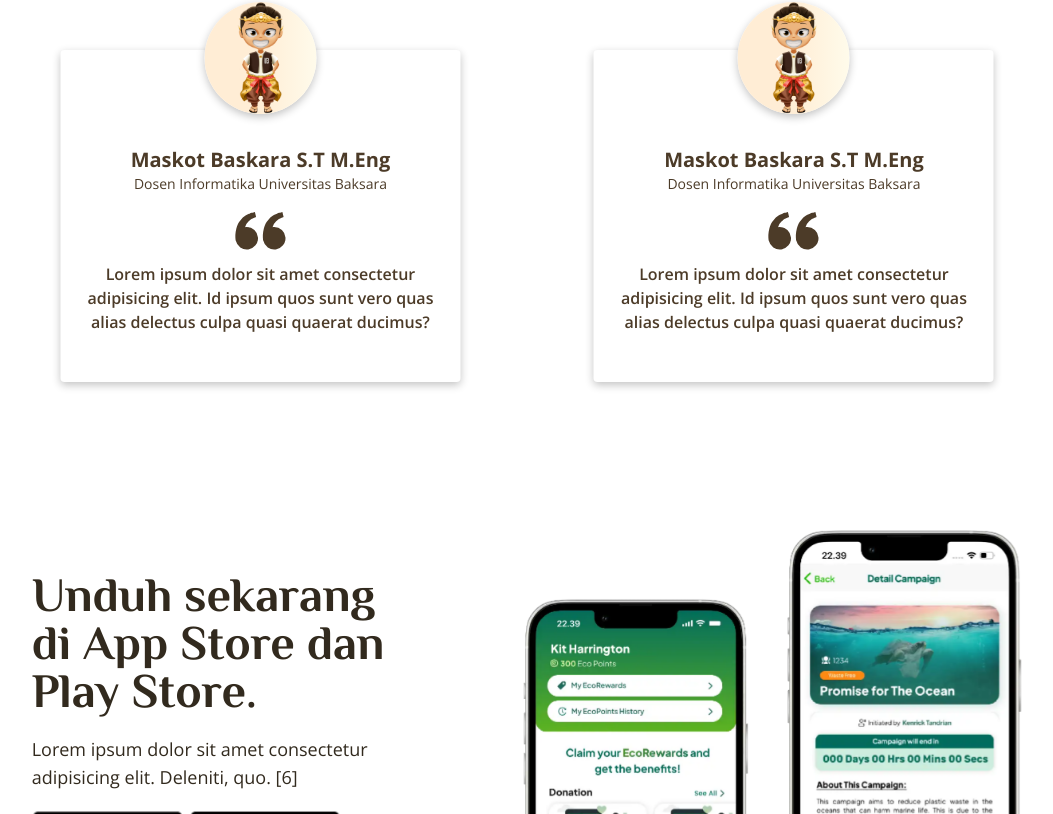
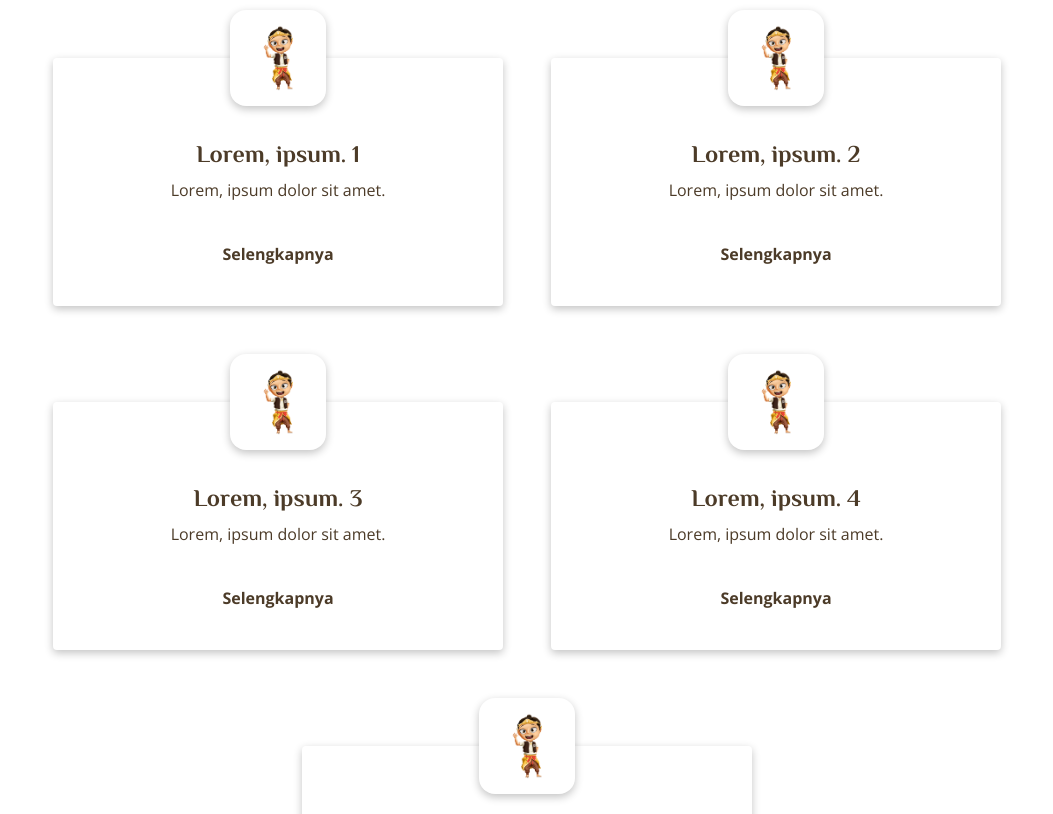
Before and after one commit to marcellinojg/baksara-company-web, a React (Vite) app: page /about-us/features in a window 1280 px wide. Before the commit this address led to /. Shown: the part 1606-2420 px from the top of the page, without its empty margins (113-1166 px from the left). Built offline with nearby package versions, Linux system fonts and the light colour scheme.

Commit message:
add penjelasan fitur

```diff
--- a/src/components/common/Button.tsx
+++ b/src/components/common/Button.tsx
@@ -71,7 +71,6 @@ export const ScrollTopButton = () => {
 
     useEffect(() => {
         const handleShowButton = () => {
-            console.log(window.scrollY)
             if (window.scrollY > 500)
                 setIsActive(true)
             else
--- /dev/null
+++ b/src/components/common/FeatureCard.tsx
@@ -0,0 +1,37 @@
+import { Dispatch, SetStateAction } from "react"
+import useTranslation from "../../hooks/useTranslation"
+
+const FeatureCard = (props: FeatureCardProps) => {
+    const { setTitle, setDescription, setIsModalActive, title, description, iconLink, subtitle } = props
+    const { translate } = useTranslation()
+
+    const handleOpenModal = () => {
+        setTitle(title)
+        setDescription(description)
+        setIsModalActive(true)
+    }
+
+    return <>
+        <div className="floating-shadow-md rounded p-10 text-center relative pt-20 dark:bg-primary lg:w-[450px] md:w-[320px] w-11/12">
+            <img src={iconLink} alt={`Feature ${title}`} className="w-24 h-24 rounded-2xl object-contain bg-white absolute -top-12 left-1/2 -translate-x-[50%] floating-shadow-md"></img>
+            <div className="flex flex-col gap-2">
+                <b className="font-family-secondary text-2xl">{title}</b>
+                <span>{subtitle}</span>
+                <button onClick={handleOpenModal} className="text-primary dark:text-white font-bold mt-8 ">{translate('Selengkapnya')}</button>
+            </div>
+        </div>
+    </>
+
+}
+
+export default FeatureCard
+
+interface FeatureCardProps {
+    setTitle: Dispatch<SetStateAction<string>>
+    setDescription: Dispatch<SetStateAction<string>>
+    setIsModalActive: Dispatch<SetStateAction<boolean>>
+    title: string
+    subtitle: string
+    description: string
+    iconLink: string
+}
--- a/src/components/common/Navbar.tsx
+++ b/src/components/common/Navbar.tsx
@@ -5,6 +5,7 @@ import { DarkModeButton, LanguageButton, PrimaryButton } from "./Button"
 import { HiOutlineBars3 } from 'react-icons/hi2'
 import { Dispatch, SetStateAction } from "react"
 import useTranslation from "../../hooks/useTranslation"
+import scrollToTarget from "../../utils/scrollOffset"
 
 const Navbar = (props: NavbarProps) => {
     const { setShowSidebar } = props
@@ -20,17 +21,18 @@ const Navbar = (props: NavbarProps) => {
 
             {/* Primary Navbar */}
             <div className="items-center gap-6 grow lg:flex hidden dark:text-white text-primary font-semibold">
-                <Link to={ROUTES.EXTERNAL.LANDING}>{translate('Beranda')}</Link>
-                <Link to={ROUTES.EXTERNAL.ABOUT_US}>{translate('Tentang Kami')}</Link>
-                <Link to={ROUTES.EXTERNAL.NEWS}>{translate('Berita')}</Link>
-                <Link to={ROUTES.EXTERNAL.FAQ}>{translate('FAQ')}</Link>
+                <Link to={ROUTES.EXTERNAL.LANDING} onClick={() => scrollTo({ top: 0, behavior: 'smooth' })}> {translate('Beranda')}</Link>
+                <Link to={ROUTES.EXTERNAL.ABOUT_US} onClick={() => scrollTo({ top: 0, behavior: 'smooth' })}>{translate('Tentang Kami')}</Link>
+                <Link to={ROUTES.EXTERNAL.ABOUT_US} state={{ section: 'features' }} onClick={() => scrollToTarget(document.querySelector('#features'), 70)}>{translate('Fitur Kami')}</Link>
+                <Link to={ROUTES.EXTERNAL.NEWS} onClick={() => scrollTo({ top: 0, behavior: 'smooth' })}>{translate('Berita')}</Link>
+                <Link to={ROUTES.EXTERNAL.FAQ} onClick={() => scrollTo({ top: 0, behavior: 'smooth' })}>{translate('FAQ')}</Link>
             </div>
 
             {/* Secondary Navbar */}
             <div className="items-center gap-3 lg:flex hidden">
                 <DarkModeButton />
                 <LanguageButton />
-            <Link to={ROUTES.EXTERNAL.LOGIN}>
+                <Link to={ROUTES.EXTERNAL.LOGIN}>
                     <PrimaryButton className="flex items-center justify-center gap-2 rounded py-2 px-5 font-bold floating-shadow-md">
                         <FaSignInAlt />
                         {translate('Masuk')}
--- a/src/components/common/Sidebar.tsx
+++ b/src/components/common/Sidebar.tsx
@@ -1,4 +1,4 @@
-import { Dispatch, SetStateAction, useEffect, useRef } from "react"
+import { Dispatch, MouseEventHandler, SetStateAction, useEffect, useRef } from "react"
 import useOutsideAlerter from "../../hooks/useOutsideAlerter"
 import useTranslation from "../../hooks/useTranslation"
 import { DarkModeButton, LanguageButton, PrimaryButton, SecondaryButton } from "./Button"
@@ -8,6 +8,7 @@ import { FaDownload, FaHome, FaQuestionCircle, FaSignInAlt, FaUsers } from "reac
 import { Link } from "react-router-dom"
 import { HiNewspaper } from "react-icons/hi2"
 import scrollToTarget from "../../utils/scrollOffset"
+import { TbHeartHandshake } from 'react-icons/tb'
 
 
 const Sidebar = (props: SidebarProps) => {
@@ -15,10 +16,6 @@ const Sidebar = (props: SidebarProps) => {
     const { translate } = useTranslation()
     const sidebarRef = useRef(null)
     useOutsideAlerter(sidebarRef, () => setShowSidebar(false))
-
-    useEffect(() => {
-        console.log(showSidebar)
-    }, [showSidebar])
 
     const handleScrollDownload = () => {
         scrollToTarget(document.querySelector('#downloadApp')!)
@@ -33,6 +30,7 @@ const Sidebar = (props: SidebarProps) => {
             <div className="grow max-w-full max-h-full overflow-auto">
                 <SidebarItem to={ROUTES.EXTERNAL.LANDING} label={translate('Beranda')} Icon={FaHome} />
                 <SidebarItem to={ROUTES.EXTERNAL.ABOUT_US} label={translate('Tentang Kami')} Icon={FaUsers} />
+                <SidebarItem to={ROUTES.EXTERNAL.FEATURES} label={translate('Fitur Kami')} Icon={TbHeartHandshake} state={{ section: 'features' }} onClick={() => scrollToTarget(document.querySelector('#features'), 70)} />
                 <SidebarItem to={ROUTES.EXTERNAL.NEWS} label={translate('Berita')} Icon={HiNewspaper} />
                 <SidebarItem to={ROUTES.EXTERNAL.FAQ} label={translate('FAQ')} Icon={FaQuestionCircle} />
                 <Link to={ROUTES.EXTERNAL.LOGIN}>
@@ -62,8 +60,8 @@ const Sidebar = (props: SidebarProps) => {
 export default Sidebar
 
 const SidebarItem = (props: SidebarItemProps) => {
-    const { to, label, Icon } = props
-    return <Link to={to} className="flex items-center gap-3 text-lg border-b-[1px] border-gray-300 px-3 py-5">
+    const { to, label, Icon, state, onClick } = props
+    return <Link state={state} onClick={onClick} to={to} className="flex items-center gap-3 text-lg border-b-[1px] border-gray-300 px-3 py-4">
         <Icon />
         <span>{label}</span>
     </Link>
@@ -79,4 +77,6 @@ interface SidebarItemProps {
     to: string
     label: string
     Icon: IconType
+    state?: any
+    onClick?: MouseEventHandler
 }
--- a/src/components/internal/Modal.tsx
+++ b/src/components/internal/Modal.tsx
@@ -1,10 +1,12 @@
-import { MouseEventHandler } from "react"
+import { MouseEventHandler, useRef } from "react"
 import { PrimaryButton, SecondaryButton } from "../common/Button"
 import { FaTimesCircle, FaTrashAlt } from "react-icons/fa"
+import useOutsideAlerter from "../../hooks/useOutsideAlerter"
+import { Fade } from "react-awesome-reveal"
 
 interface ModalProps {
-    onClose: MouseEventHandler
-    onSuccess: MouseEventHandler
+    onClose?: any
+    onSuccess?: MouseEventHandler
     title?: string
     description?: string
 }
@@ -37,3 +39,26 @@ export const ConfirmationModal = (props: ModalProps) => {
         </div>
     </>
 }
+
+export const FeatureModal = (props: ModalProps) => {
+    const { title, description, onClose = () => { } } = props
+    const modalRef = useRef(null)
+    useOutsideAlerter(modalRef, onClose)
+
+    return <>
+
+        <Fade duration={200} className="w-screen h-screen fixed left-0 top-0 z-20">
+            <div className="w-full h-full bg-black text-primary bg-opacity-70 flex items-center justify-center">
+                <div ref={modalRef}>
+                    <Fade direction="down" duration={400}>
+                        <div className="flex flex-col bg-white floating-shadow-lg lg:px-10 px-4 py-8 lg:w-[600px] md:w-1/2 w-11/12 rounded-md">
+                            <span className="font-bold text-lg text-center">{title}</span>
+                            <p className="mt-3">{description}</p>
+                        </div>
+                    </Fade>
+                </div>
+            </div>
+        </Fade>
+
+    </>
+}
--- a/src/localization/en_EN.ts
+++ b/src/localization/en_EN.ts
@@ -3,6 +3,7 @@ const en_EN: Record<string, string> = {
     'Selamat Datang!': "Welcome!",
     'Beranda': 'Home',
     'Tentang Kami': 'About Us',
+    'Fitur Kami' : 'Our Features',
     'Berita': 'News',
     'Masuk': 'Sign In',
     'Unduh Aplikasi': 'Download App',
@@ -25,6 +26,7 @@ const en_EN: Record<string, string> = {
     'Nama pengguna harus diisi' : 'Username is required',
     'Kata sandi harus diisi' : 'Password is required',
     'Kembali ke Atas' : 'Return to the Top',
+    'Selengkapnya' : 'Learn More'
 }
 
 export default en_EN
--- a/src/models/consts/routes.ts
+++ b/src/models/consts/routes.ts
@@ -3,10 +3,12 @@
 export const ROUTES = {
     EXTERNAL: {
         LANDING: '/',
+        ABOUT_US_WITH_SECTION: '/about-us/:section',
         ABOUT_US: '/about-us',
         FAQ: '/faq',
         NEWS: '/news',
-        LOGIN: '/sign-in'
+        LOGIN: '/sign-in',
+        FEATURES: '/about-us/features'
     },
     INTERNAL: {
         LANDING: '/internal/',
@@ -21,7 +23,6 @@ export const ROUTES = {
 
 export const DYNAMIC_ROUTES = {
     EXTERNAL: {
-
     },
     INTERNAL: {
         EDIT_NEWS: (id: string) => `/internal/news/${id}/edit`,
--- a/src/pages/external/AboutUs.tsx
+++ b/src/pages/external/AboutUs.tsx
@@ -3,10 +3,30 @@ import ExternalLayout from "../layouts/ExternalLayout"
 import useTranslation from "../../hooks/useTranslation"
 import { AvatarMainTeam, AvatarTeam } from "../../components/common/AvatarTeam"
 import SupportedBy from "../../components/common/SupportedByBanner"
+import { useLocation, useParams } from "react-router-dom"
+import { useEffect, useState } from "react"
+import scrollToTarget from "../../utils/scrollOffset"
+import FeatureCard from "../../components/common/FeatureCard"
+import { FeatureModal } from "../../components/internal/Modal"
 
 
 const AboutUsPage = () => {
     const { translate } = useTranslation()
+    const { state } = useLocation()
+
+    const [featureTitle, setFeatureTitle] = useState<string>('')
+    const [featureDescription, setFeatureDescription] = useState<string>('')
+    const [isModalActive, setIsModalActive] = useState<boolean>(false)
+
+
+    useEffect(() => {
+        if (state) {
+            const element = document.querySelector(`#${state.section}`)
+            if (element) scrollToTarget(element, 70)
+        }
+    }, [state])
+
+
     return <ExternalLayout title={translate('Baksara Indonesia | Tentang Kami')}>
         {/* Section 1 About Us */}
         <div className="min-w-screen min-h-[100dvh] flex items-center justify-center pb-12">
@@ -43,6 +63,59 @@ const AboutUsPage = () => {
                 <Fade>
                     <img src="/images/maskot-stand-cropped.png" width={150} className="lg:w-auto lg:h-[60vh]" alt="Maskot Baksara Standing" />
                 </Fade>
+            </div>
+        </div>
+        {/* Features */}
+        <div id="features" className="min-w-screen flex flex-col items-center justify-start text-primary dark:text-white pt-20  pb-16 transition duration-300">
+            <Fade direction="up">
+                <h1 className="font-family-secondary font-bold lg:text-5xl text-3xl">{translate('Fitur Kami')}</h1>
+            </Fade>
+            <div className="flex flex-wrap items-stretch justify-center gap-12 gap-y-24 mt-24">
+                <FeatureCard
+                    setTitle={setFeatureTitle}
+                    setDescription={setFeatureDescription}
+                    setIsModalActive={setIsModalActive}
+                    title={'Lorem, ipsum. 1'}
+                    subtitle="Lorem, ipsum dolor sit amet."
+                    description={'Lorem ipsum dolor sit amet consectetur adipisicing elit. Iure quo beatae porro, animi sed soluta saepe accusamus non atque sapiente?'}
+                    iconLink="/images/maskot-wave.png"
+                />
+                <FeatureCard
+                    setTitle={setFeatureTitle}
+                    setDescription={setFeatureDescription}
+                    setIsModalActive={setIsModalActive}
+                    title={'Lorem, ipsum. 2'}
+                    subtitle="Lorem, ipsum dolor sit amet."
+                    description={'Lorem ipsum dolor sit amet consectetur adipisicing elit. Iure quo beatae porro, animi sed soluta saepe accusamus non atque sapiente?'}
+                    iconLink="/images/maskot-wave.png"
+                />
+                <FeatureCard
+                    setTitle={setFeatureTitle}
+                    setDescription={setFeatureDescription}
+                    setIsModalActive={setIsModalActive}
+                    title={'Lorem, ipsum. 3'}
+                    subtitle="Lorem, ipsum dolor sit amet."
+                    description={'Lorem ipsum dolor sit amet consectetur adipisicing elit. Iure quo beatae porro, animi sed soluta saepe accusamus non atque sapiente?'}
+                    iconLink="/images/maskot-wave.png"
+                />
+                <FeatureCard
+                    setTitle={setFeatureTitle}
+                    setDescription={setFeatureDescription}
+                    setIsModalActive={setIsModalActive}
+                    title={'Lorem, ipsum. 4'}
+                    subtitle="Lorem, ipsum dolor sit amet."
+                    description={'Lorem ipsum dolor sit amet consectetur adipisicing elit. Iure quo beatae porro, animi sed soluta saepe accusamus non atque sapiente?'}
+                    iconLink="/images/maskot-wave.png"
+                />
+                <FeatureCard
+                    setTitle={setFeatureTitle}
+                    setDescription={setFeatureDescription}
+                    setIsModalActive={setIsModalActive}
+                    title={'Lorem, ipsum. 5'}
+                    subtitle="Lorem, ipsum dolor sit amet."
+                    description={'Lorem ipsum dolor sit amet consectetur adipisicing elit. Iure quo beatae porro, animi sed soluta saepe accusamus non atque sapiente?'}
+                    iconLink="/images/maskot-wave.png"
+                />
             </div>
         </div>
         {/* Meet our team */}
@@ -102,7 +175,11 @@ const AboutUsPage = () => {
         </div>
 
         <SupportedBy />
+        {isModalActive === true &&
+            <FeatureModal title={featureTitle} description={featureDescription} onClose={() => setIsModalActive(false)} />
+        }
     </ExternalLayout>
 }
 
+
 export default AboutUsPage
--- a/src/routes.tsx
+++ b/src/routes.tsx
@@ -25,6 +25,10 @@ const AppRoutes = () => {
                     />
                     <Route
                         path={ROUTES.EXTERNAL.ABOUT_US}
+                        element={<AboutUsPage />}
+                    />
+                    <Route
+                        path={ROUTES.EXTERNAL.ABOUT_US_WITH_SECTION}
                         element={<AboutUsPage />}
                     />
                     <Route
--- a/src/utils/scrollOffset.ts
+++ b/src/utils/scrollOffset.ts
@@ -1,6 +1,7 @@
 
-function scrollToTarget(element : Element, offset = 120) {
+function scrollToTarget(element : Element | null, offset = 120) {
 
+    if(element){
         var elementPosition = element.getBoundingClientRect().top;
         var offsetPosition = elementPosition + window.scrollY - offset;
 
@@ -10,4 +11,6 @@ function scrollToTarget(element : Element, offset = 120) {
         });
     }
 
+}
+
 export default scrollToTarget
--- a/tailwind.config.js
+++ b/tailwind.config.js
@@ -1,4 +1,7 @@
 /** @type {import('tailwindcss').Config} */
+
+
+
 export default {
   darkMode: "class",
   content: ["./index.html", "./src/**/*.{js,ts,jsx,tsx}"],
```
Lines whose indentation alone changed are shown as unchanged.
